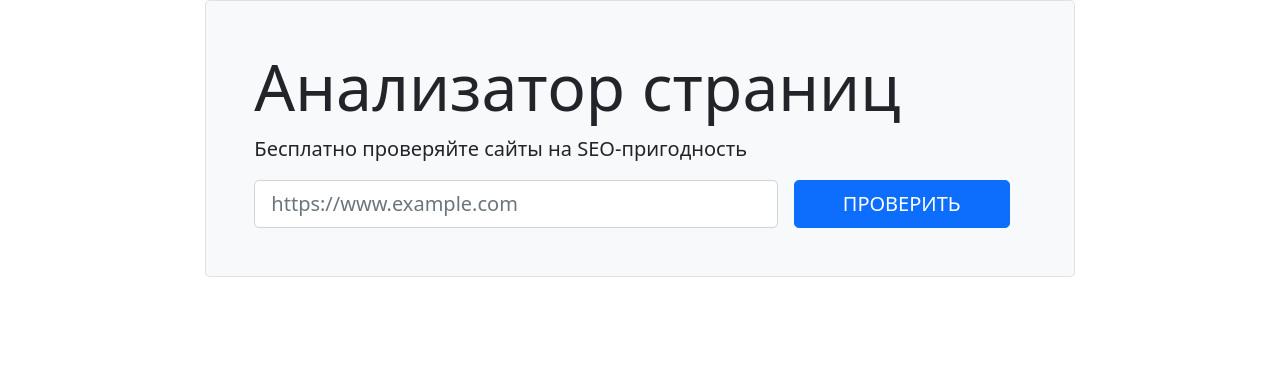
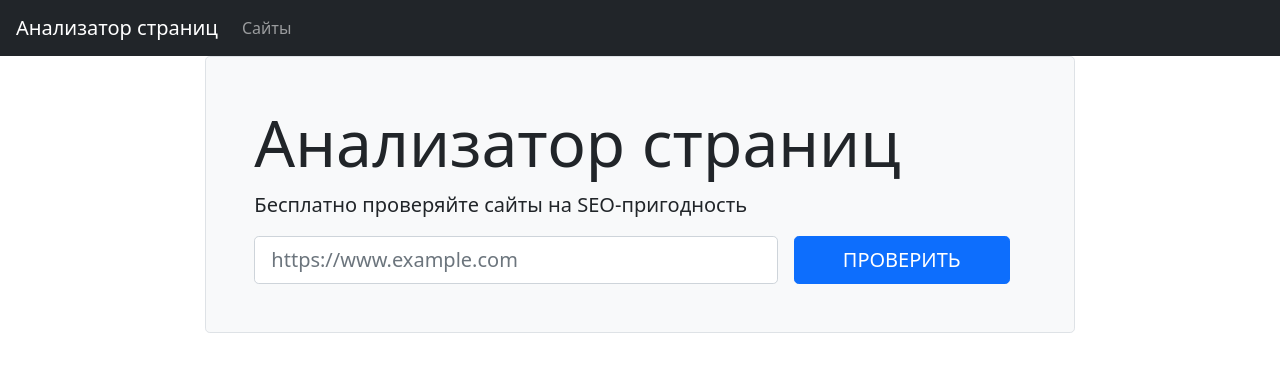
Before and after one commit to ErKir/python-project-83, a Flask app: page / in a window 1280 px wide. Shown: the top 372 px of the page. Run offline with Flask 3, Linux system fonts and the light colour scheme.

Commit message:
ref: add header

```diff
--- a/page_analyzer/templates/index.html
+++ b/page_analyzer/templates/index.html
@@ -9,6 +9,18 @@
   <script src="https://cdn.jsdelivr.net/npm/bootstrap@5.1.3/dist/js/bootstrap.bundle.min.js" integrity="sha384-ka7Sk0Gln4gmtz2MlQnikT1wXgYsOg+OMhuP+IlRH9sENBO0LRn5q+8nbTov4+1p" crossorigin="anonymous"></script>
 </head>
 <body>
+    <header class="flex-shrink-0">
+        <nav class="navbar navbar-expand-md navbar-dark bg-dark px-3">
+            <a class="navbar-brand" href="/">Анализатор страниц</a>
+            <div id="navbarNav">
+                <ul class="navbar-nav">
+                    <li class="nav-item"><a class="nav-link " href="/urls">Сайты</a></li>
+                </ul>
+
+            </div>
+        </nav>
+
+    </header>
     <div class="row">
         <div class="col-12 col-md-10 col-lg-8 mx-auto border rounded-3 bg-light p-5">
             <h1 class="display-3">Анализатор страниц</h1>
```
